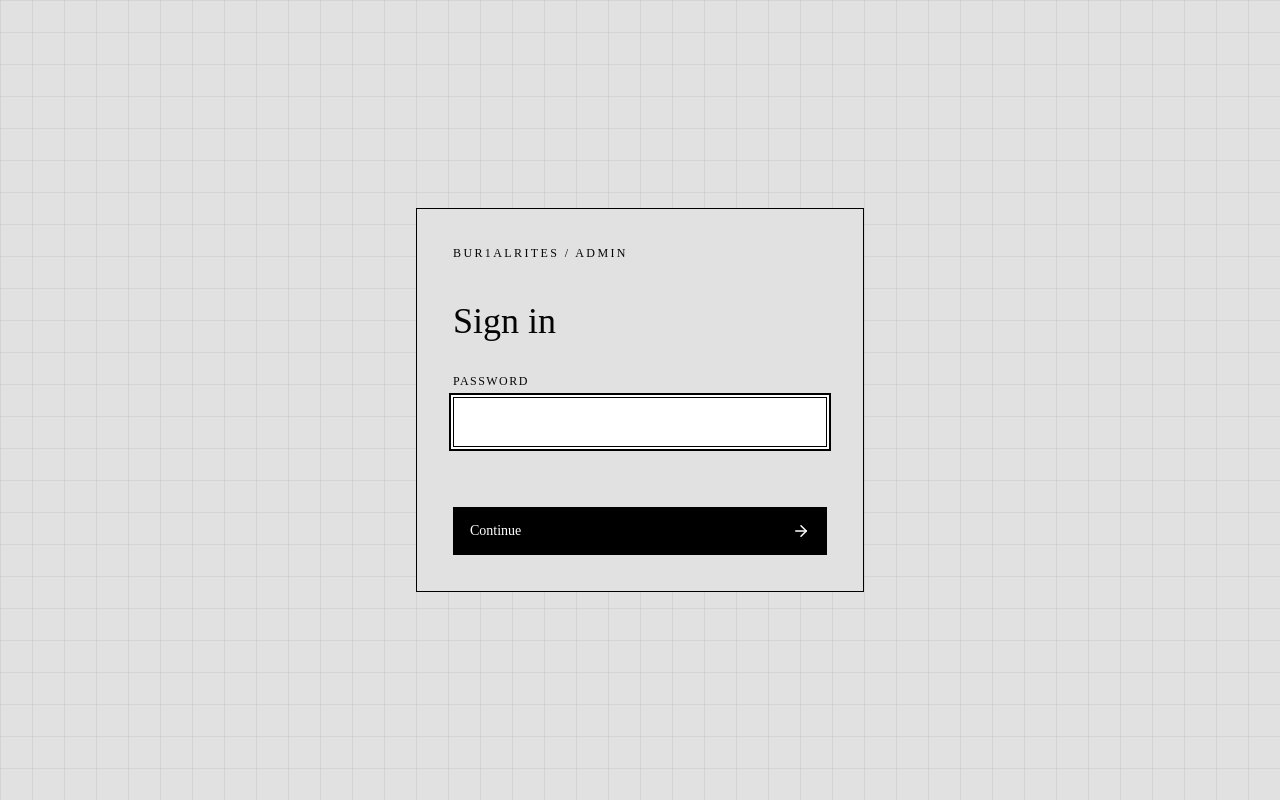
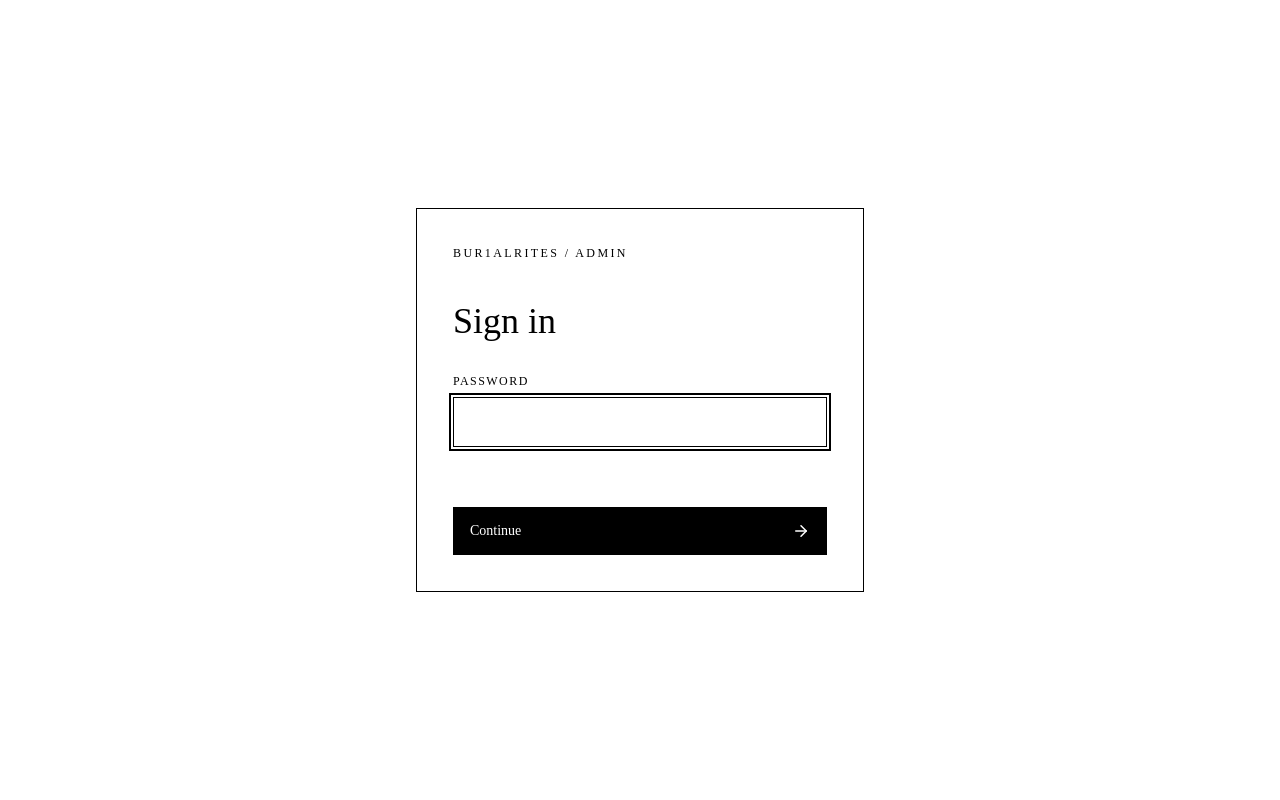
Before and after one commit to TheTexta/bur1alrites, a Next.js app: page /admin in a window 1280 px wide. Built offline with nearby package versions, Linux system fonts and the light colour scheme; no server answers.

Commit message:
style: update admin login page background colors for improved aesthetics

```diff
--- a/src/app/admin/page.tsx
+++ b/src/app/admin/page.tsx
@@ -21,8 +21,8 @@ export default async function AdminLoginPage({ searchParams }: { searchParams: S
   }
 
   return (
-    <main className="flex min-h-svh items-center justify-center bg-[#e2e1e1] bg-[linear-gradient(to_right,rgba(5,5,5,0.06)_1px,transparent_1px),linear-gradient(to_bottom,rgba(5,5,5,0.06)_1px,transparent_1px)] bg-[size:32px_32px] px-5 py-10 text-[#050505]">
-      <div className="w-full max-w-md border border-black bg-[#e2e1e1] p-6 sm:p-9">
+    <main className="flex min-h-svh items-center justify-center bg-white px-5 py-10 text-black">
+      <div className="w-full max-w-md border border-black bg-white p-6 sm:p-9">
         <p className="text-xs uppercase tracking-[0.2em]">bur1alrites / admin</p>
         <h1 className="mt-10 text-4xl">Sign in</h1>
         <LoginForm
```
